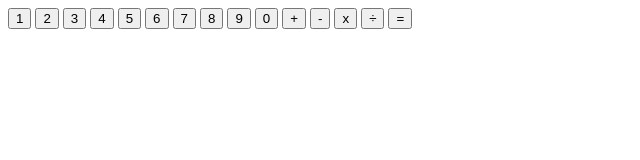
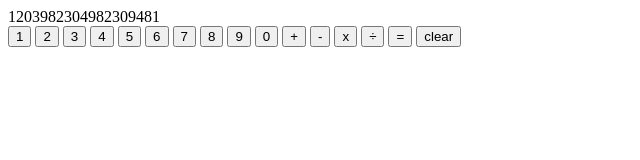
Before and after one commit to iritakano/calculator, a plain HTML site: page index.html in a window 1280 px wide. Shown: the whole page, without its empty margins (0-640 px from the left). Drawn offline with Linux system fonts and the light colour scheme.

Commit message:
add display with dummy numbers and clear button in html

```diff
--- a/index.html
+++ b/index.html
@@ -7,6 +7,9 @@
     <link rel="stylesheet" href="style.css">
 </head>
 <body>
+    <div class="display">
+        1203982304982309481
+    </div>
     <button id=one>1</button>
     <button id=two>2</button>
     <button id=three>3</button>
@@ -24,6 +27,8 @@
     <button id=divide_btn>÷</button>
     <button id=equal_btn>=</button>
 
+    <button id="clear_btn">clear</button>
+
     <script src="script.js"></script>
 </body>
 </html>
```
